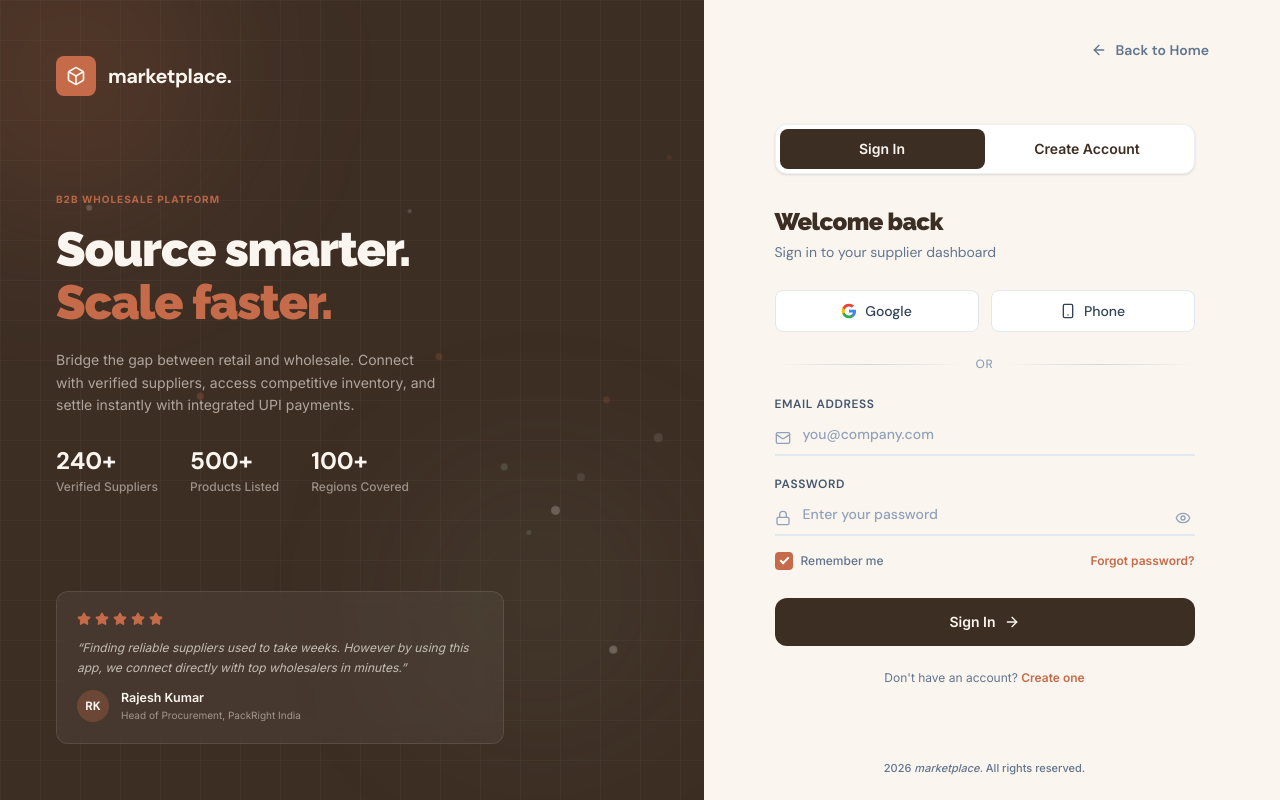
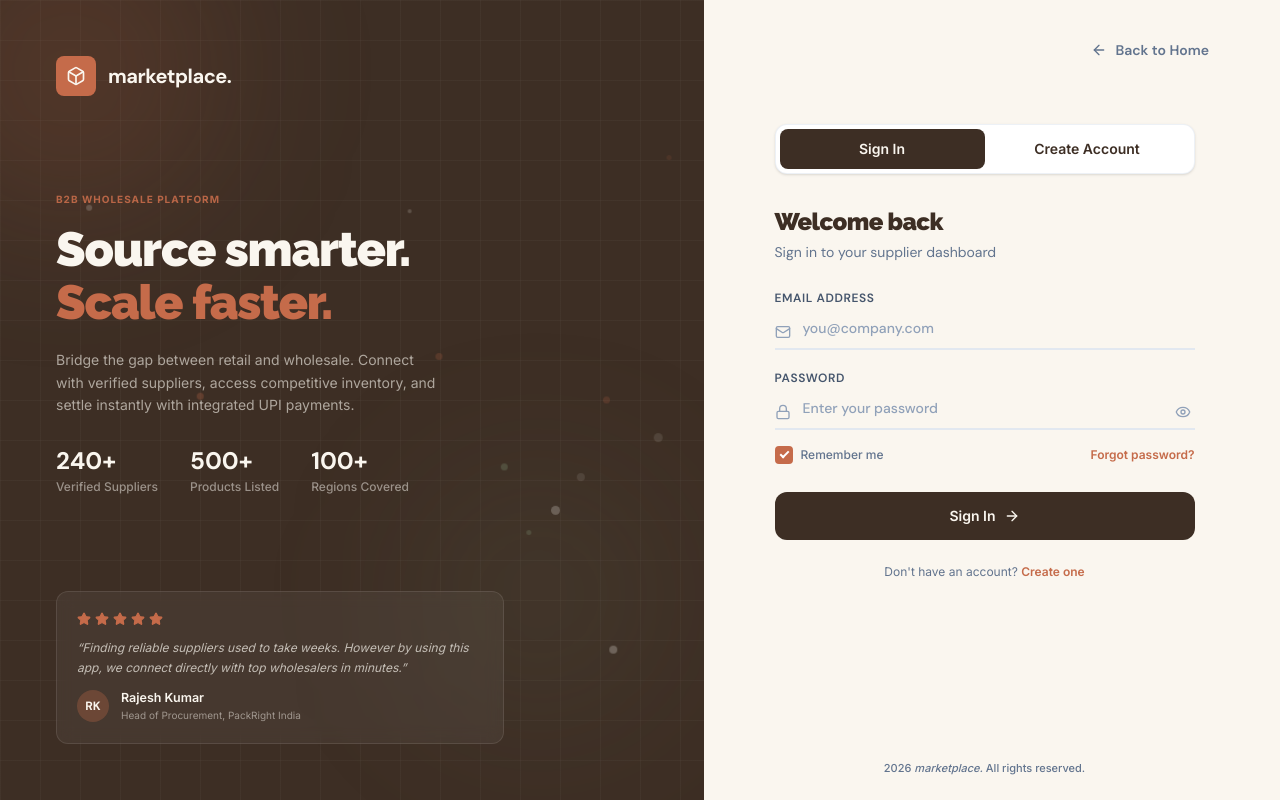
Before and after one commit to RonakDutta/wholesale-product, a React (Vite) app in the folder client/: page /login in a window 1280 px wide. Built offline with nearby package versions, Linux system fonts and the light colour scheme; no server answers.

Commit message:
Temporarily removed google sign in

```diff
--- a/client/src/pages/Login.jsx
+++ b/client/src/pages/Login.jsx
@@ -138,7 +138,7 @@ const Login = () => {
         </p>
       </div>
 
-      <div
+      {/* <div
         className="flex gap-3 mb-6 form-stagger"
         style={{ opacity: 0, transform: "translateY(20px)" }}
       >
@@ -169,7 +169,7 @@ const Login = () => {
           or
         </span>
         <div className="divider-line flex-1 h-px bg-slate-200" />
-      </div>
+      </div> */}
 
       <form onSubmit={handleSubmit} noValidate>
         <div
--- a/client/src/pages/SignUp.jsx
+++ b/client/src/pages/SignUp.jsx
@@ -217,7 +217,7 @@ const SignUp = () => {
         </p>
       </div>
 
-      <div
+      {/* <div
         className="flex gap-3 mb-6 form-stagger"
         style={{ opacity: 0, transform: "translateY(20px)" }}
       >
@@ -248,7 +248,7 @@ const SignUp = () => {
           or
         </span>
         <div className="divider-line flex-1 h-px bg-slate-200" />
-      </div>
+      </div> */}
 
       <form onSubmit={handleSubmit} noValidate>
         <div
```
